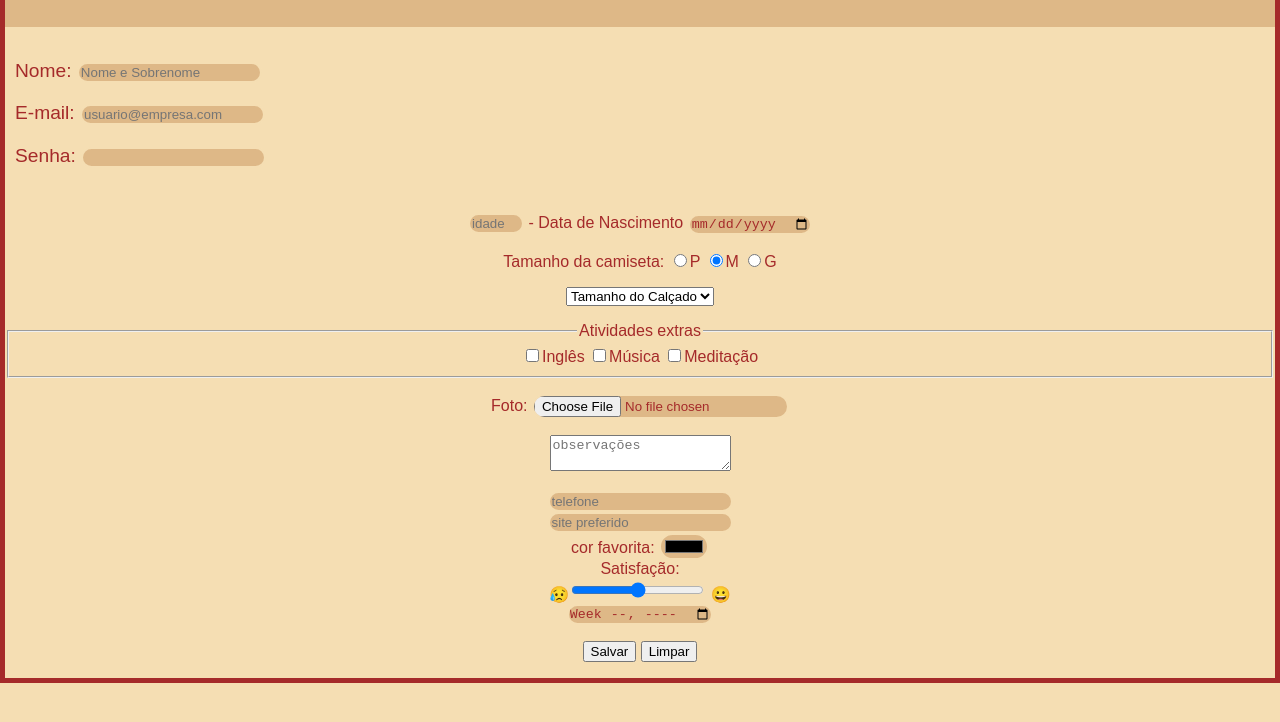
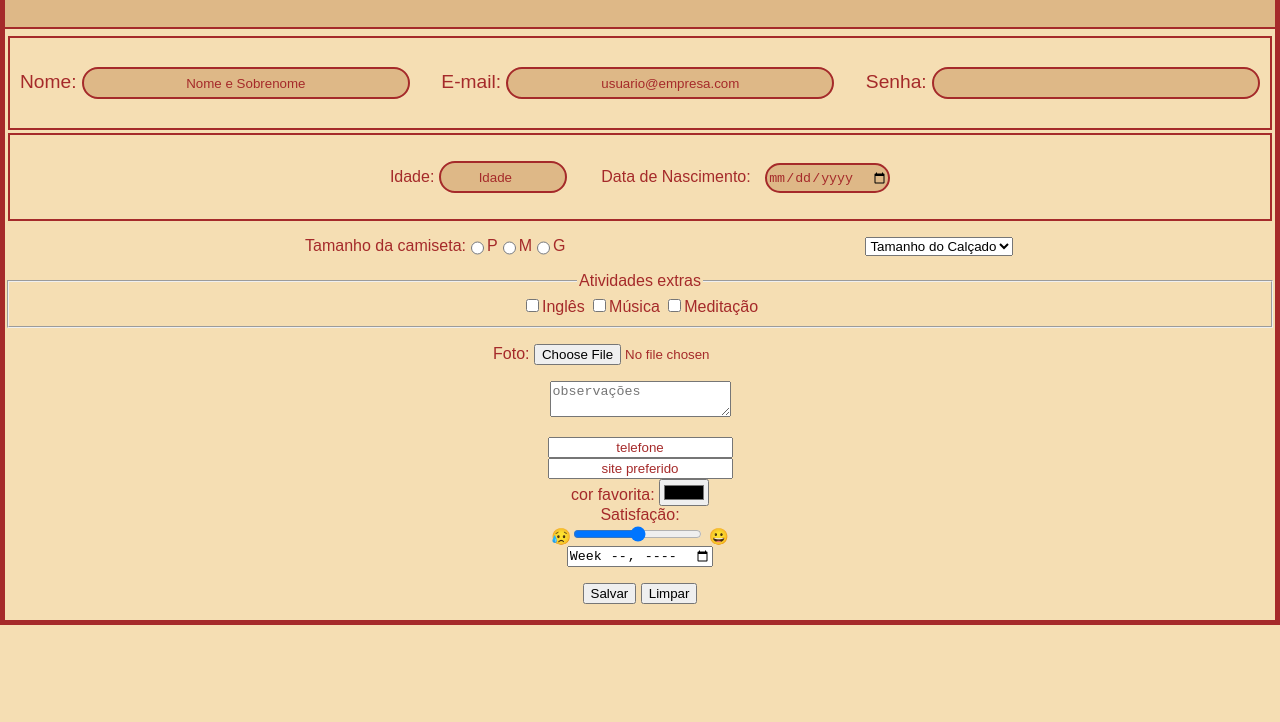
Before and after one commit to JoaoPedro963/css-design-responsivo, a plain HTML site: page Atividade 1/index.html in a window 1280 px wide. Shown: the part 78-800 px from the top of the page. Drawn offline with Linux system fonts and the light colour scheme.

Commit message:
Mudanças no CSS
Adição de diversas funções, como personalização de input, border, margin, etc..

```diff
--- a/Atividade 1/estilos.css
+++ b/Atividade 1/estilos.css
@@ -7,18 +7,72 @@ body{
     border: 5px solid ;
     margin: 0px;
 }
-input{
+
+input::placeholder{
+    color: brown;
+    text-align: center;
+}
+.input1{
+
     background: burlywood;
     border: 2px solid brown;
     border-radius: 20px;
-    border-color: wheat;
+    border-color: brown;
     color: brown;
     cursor: pointer;
+    height: 26px;
+    width: 320px;
+
+}
+.input2{
+    background: burlywood;
+    border: 2px solid brown;
+    border-radius: 20px;
+    border-color: brown;
+    color: brown;
+    cursor: pointer;
+    height: 26px;
+    width: 120px;
+}
+label::placeholder{
+    text-align: center;
+    color: brown;
+}
+marquee{
+border-bottom: 2px solid brown;
+color: brown;
+background: burlywood;
+text-shadow: 3px 5px 2px brown;
+color: wheat;
+background: burlywood;
 
 }
 .cadastro{
     text-align: left;
     font-size: larger;
     padding: 10px;
-    display: block;
+    display:flex;
+    border: 2px solid brown;
+    margin: 3px;
+    justify-content: space-between;
+
 }
+.data{
+    padding: 10px;
+    display: flex;
+    margin: 3px;
+    border: 2px solid brown;
+    justify-content:center;
+}
+.datanasc{
+    margin: 10px;
+    margin-left: 30px;
+}
+.camisa{
+    display:flex ;
+    text-align: left;
+    margin-left: 300px;
+}
+.calcado{
+    margin-left: 300px;
+}
--- a/Atividade 1/index.html
+++ b/Atividade 1/index.html
@@ -15,37 +15,38 @@
         <div class="cadastro">
         <p>
             <label for="nome">Nome: </label>
-            <input id="nome" name="nome" required placeholder="Nome e Sobrenome">
+            <input class="input1" name="nome" required placeholder="Nome e Sobrenome">
         </p>
 
         <p>
             <label for="email">E-mail: </label>
-            <input id="email" type="email" name="email" placeholder="usuario@empresa.com">
+            <input class="input1" type="email" name="email" placeholder="usuario@empresa.com">
         </p>
 
         <p>
             <label for="senha">Senha: </label>
-            <input id="senha" type="password" name="senha" required maxlength="6">
+            <input class="input1" type="password" name="senha" required maxlength="6">
         </p>
         </div>
 
+        <div class="data">
         <p>
-            <input type="number" placeholder="idade" min="15" max="99"> -
-            <label for="nascimento">Data de Nascimento</label>
-            <input type="date" id="nascimento">
+            Idade: <input class="input2" type="number" placeholder="Idade" min="15" max="99">
+            <label class="datanasc"for="nascimento">Data de Nascimento:</label>
+            <input class="input2" type="date" id="nascimento">
         </p>
-        <p>
+        </div>
+        <p class="camisa">
             Tamanho da camiseta:
-            <input type="radio" value="pequeno" name="camiseta">P
-            <input type="radio" value="médio" name="camiseta" checked>M
-            <input type="radio" value="grande" name="camiseta">G
-        </p>
-        <p>
-            <select name="calcado">
-                <option value="">Tamanho do Calçado</option>
-                <option value="39">39</option>
-                <option value="40">40</option>
-                <option value="41">41</option>
+            <input  type="radio" value="pequeno" name="camiseta">P
+            <input  type="radio" value="médio" name="camiseta">M
+            <input  type="radio" value="grande" name="camiseta">G
+
+            <select class="calcado"name="calcado">
+                <option  value="">Tamanho do Calçado</option>
+                <option  value="39">39</option>
+                <option  value="40">40</option>
+                <option  value="41">41</option>
             </select>
         </p>
 
```
